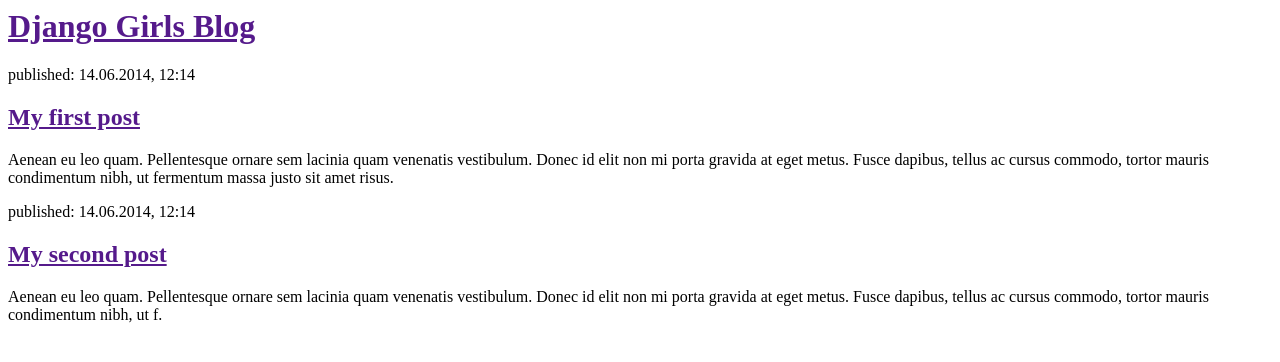
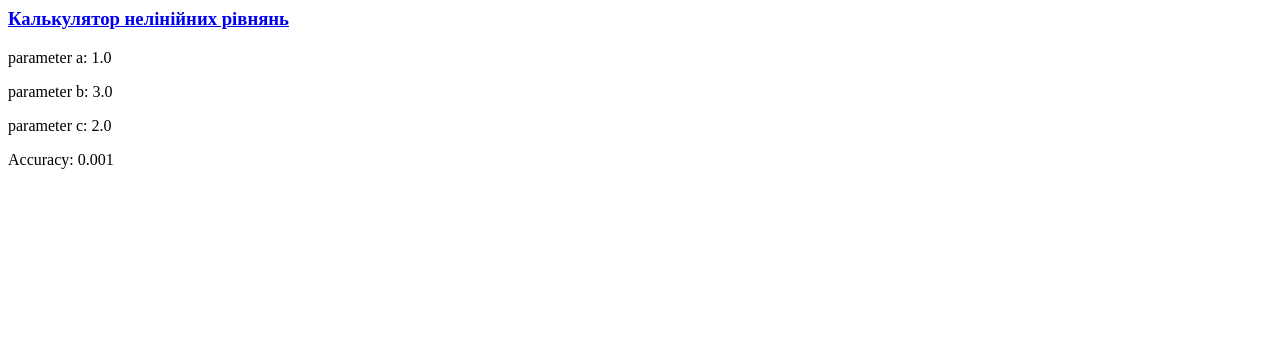
Before and after one commit to alexbprofit/academicpaperapp, a Django app: page / in a window 1280 px wide. Shown: the top 362 px of the page. Run offline with Django 3.2, Linux system fonts and the light colour scheme; data comes from the database, SQL or seed files in the repository.

Commit message:
add posts in main page

```diff
--- a/calcapp/templates/calcapp/post_list.html
+++ b/calcapp/templates/calcapp/post_list.html
@@ -3,20 +3,17 @@
         <title>Django Girls blog</title>
     </head>
     <body>
-        <div>
-            <h1><a href="">Django Girls Blog</a></h1>
-        </div>
+   <div>
+    <h3><a href="/">Калькулятор нелінійних рівнянь</a></h3>
+</div>
 
-        <div>
-            <p>published: 14.06.2014, 12:14</p>
-            <h2><a href="">My first post</a></h2>
-            <p>Aenean eu leo quam. Pellentesque ornare sem lacinia quam venenatis vestibulum. Donec id elit non mi porta gravida at eget metus. Fusce dapibus, tellus ac cursus commodo, tortor mauris condimentum nibh, ut fermentum massa justo sit amet risus.</p>
-        </div>
-
-        <div>
-            <p>published: 14.06.2014, 12:14</p>
-            <h2><a href="">My second post</a></h2>
-            <p>Aenean eu leo quam. Pellentesque ornare sem lacinia quam venenatis vestibulum. Donec id elit non mi porta gravida at eget metus. Fusce dapibus, tellus ac cursus commodo, tortor mauris condimentum nibh, ut f.</p>
-        </div>
+{% for post in posts %}
+    <div>
+        <p>parameter a: {{ post.param1 }}</p>
+        <p>parameter b: {{ post.param2 }}</p>
+        <p>parameter c: {{ post.param3 }}</p>
+        <p>Accuracy: {{ post.epsilon }}</p>
+    </div>
+{% endfor %}
     </body>
 </html>
--- a/calcapp/views.py
+++ b/calcapp/views.py
@@ -1,5 +1,8 @@
 from django.shortcuts import render
-# Create your views here.
+from django.utils import timezone
+from .models import Post
+
 
 def post_list(request):
-    return render(request, 'calcapp/post_list.html', {})
+    posts = Post.objects.all()
+    return render(request, 'calcapp/post_list.html', {'posts': posts})
```
